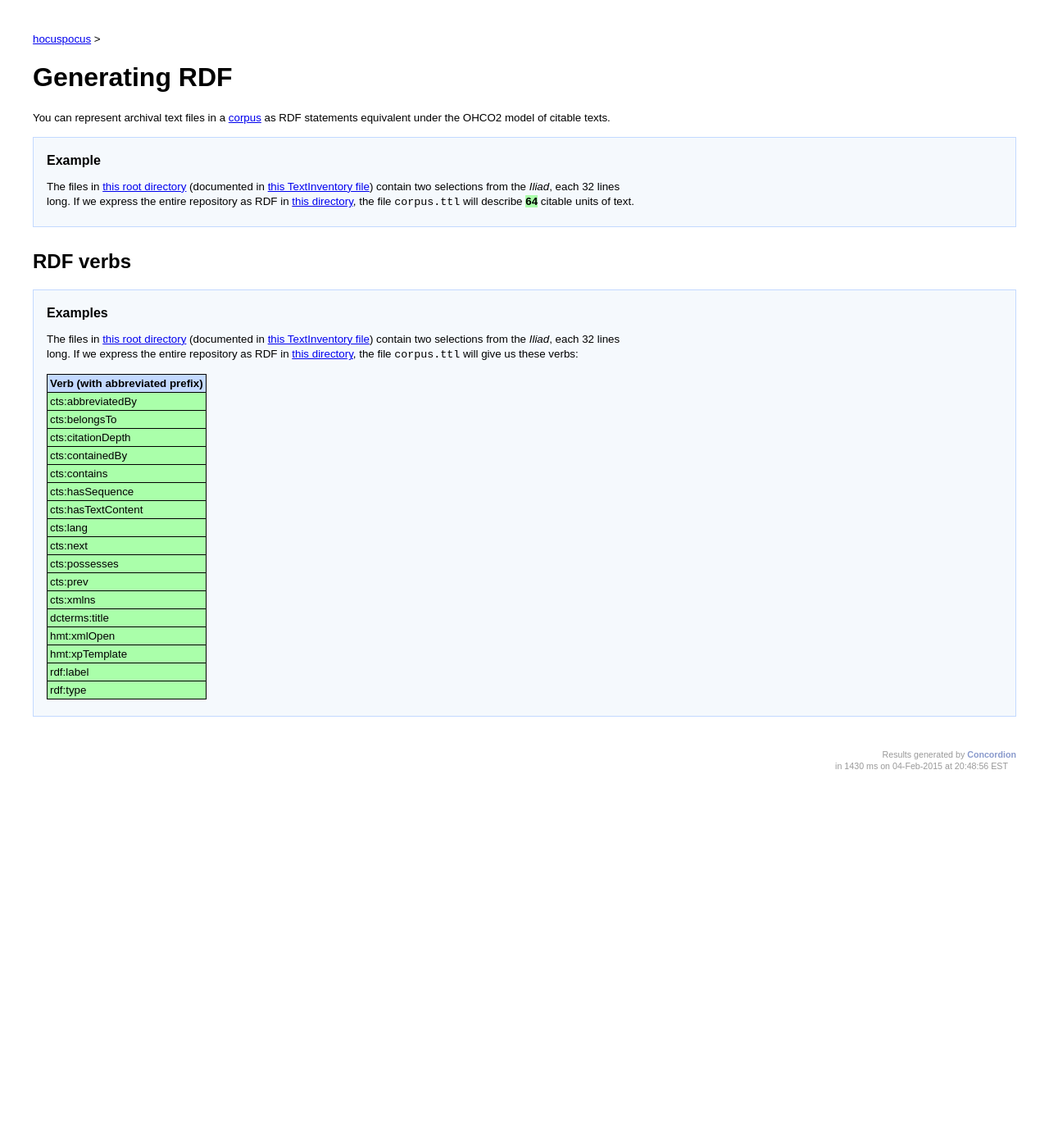
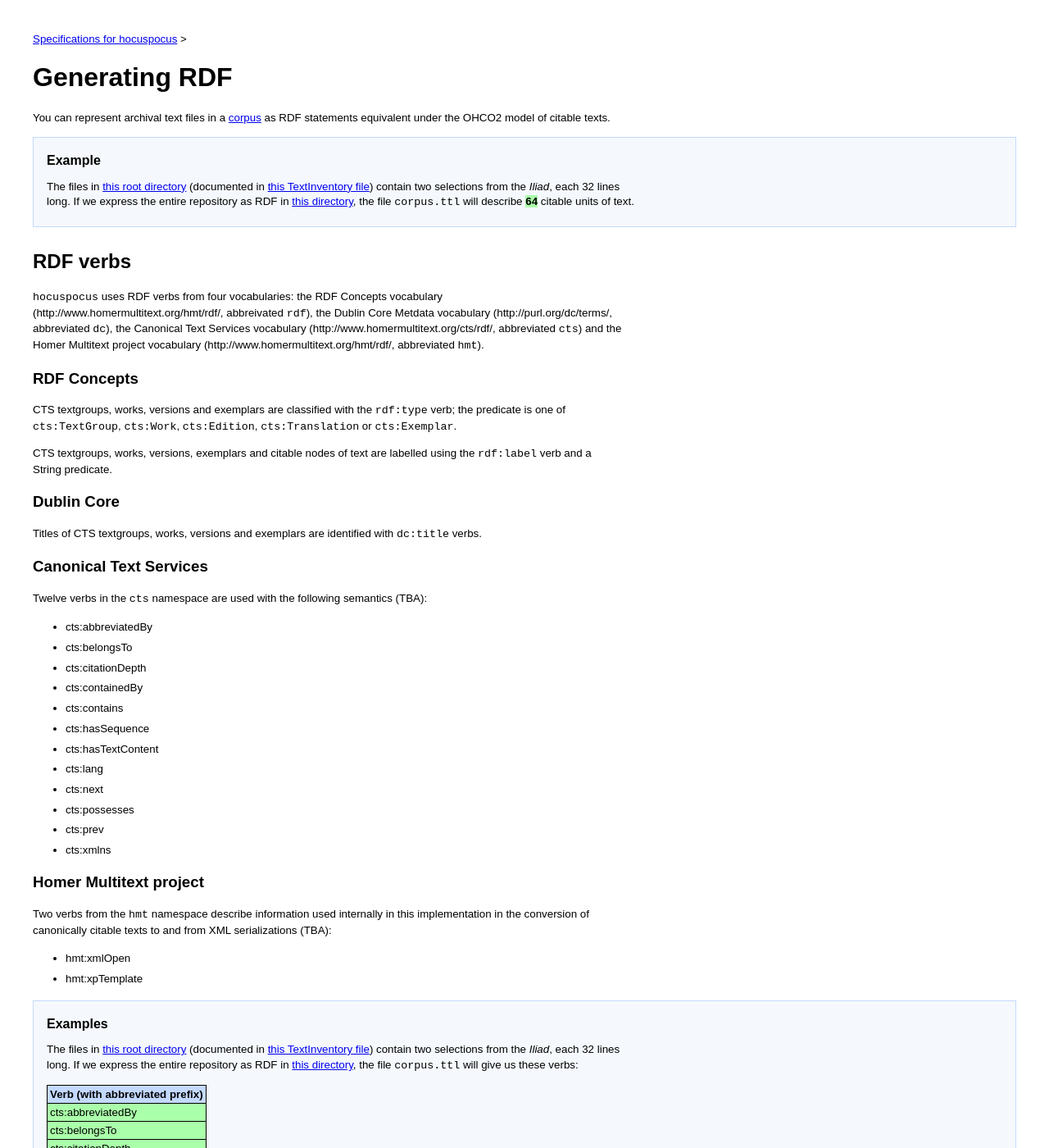
Before and after one commit to cite-architecture/hocuspocus, a Jekyll site: the page specs/hocuspocus/rdf/Rdf.html, which Jekyll copies as it is, in a window 1280 px wide and 1400 px high. Shown: the whole window at 82% size. Built offline with Jekyll 4.4.1, drawn with Linux system fonts in a browser that asks for light colours; Markdown is read by kramdown in place of the engine named in the settings; some of the changed text lies outside the part shown.

Commit message:
Update concordion specs

```diff
--- a/specs/hocuspocus/Hocuspocus.html
+++ b/specs/hocuspocus/Hocuspocus.html
@@ -163,13 +163,12 @@ ins {
 }
 </style><meta http-equiv="content-type" content="text/html; charset=UTF-8" />
 </head><body>
-    <h1>hocuspocus</h1>
-<h2>A system for managing a corpus of citable texts</h2>
+    <h1>Specifications for <code>hocuspocus</code></h1>
 <p>Hocuspocus helps manage a collection of text stored in an archival format, and prepares standard kinds of output from those archival texts.</p>
 <ul>
 <li>Constructing and validating the <a concordion:run="concordion" href="corpus/Corpus.html" class="success">archival corpus</a></li>
 <li>Converting <a concordion:run="concordion" href="tabulator/Tabulator.html" class="success">canonically citable texts to a tabular format</a> equivalent under OHCO2</li>
 <li>Generating an OHCO2-complete representation  of the corpus with <a concordion:run="concordion" href="rdf/Rdf.html" class="success">RDF statements</a></li>
 </ul>
-<div class="footer">Results generated by <a href="http://www.concordion.org" style="font-weight: bold; text-decoration: none; color: #89C;">Concordion</a><div class="testTime">in 7044 ms on 04-Feb-2015 at 20:48:54 EST</div></div></body>
+<div class="footer">Results generated by <a href="http://www.concordion.org" style="font-weight: bold; text-decoration: none; color: #89C;">Concordion</a><div class="testTime">in 6163 ms on 09-Feb-2015 at 07:34:19 EST</div></div></body>
 </html>
--- a/specs/hocuspocus/corpus/Corpus.html
+++ b/specs/hocuspocus/corpus/Corpus.html
@@ -162,7 +162,7 @@ ins {
   font-size: 8pt;
 }
 </style><meta http-equiv="content-type" content="text/html; charset=UTF-8" />
-</head><body><span class="breadcrumbs"><a href="../Hocuspocus.html">hocuspocus</a> &gt;</span>
+</head><body><span class="breadcrumbs"><a href="../Hocuspocus.html">Specifications for hocuspocus</a> &gt;</span>
     <h1>Basic contents of a corpus of texts</h1>
 <h2>Constructing a corpus</h2>
 <p>An archival corpus is made up of a set of text files, and an inventory documenting the citable structure of each document.<br /></p>
@@ -220,5 +220,5 @@ files in <a href="../../../resources/test/data/archive1/xml" concordion:set="#ar
 If we use <a href="../../../specs/data/archive1/incompleteinv.xml" concordion:set="#ti2 = setHref(#HREF)">this TextInventory file</a> with the same set of archival files, we can <strong concordion:assertTrue="shouldMakeCorpus(#ti2,#archive)" class="success">construct a valid Corpus</strong>, even though it contains only  <strong concordion:assertEquals="shouldGetNumberFilesInInventory(#ti2,#archive)" class="success">1</strong> entry for an online file.  We can verify that files listed in the inventory and files on disk<strong concordion:assertFalse="filesAndInventoryShouldMatch(#ti2,#archive)" class="success">do not match</strong>, and can determine that <strong concordion:assertEquals="shouldGetNumberFilesOnDiskNotInventoried(#ti2, #archive)" class="success">1</strong> file in the file system does not appear in the inventory, and that the first item (item <strong concordion:set="#missingIdx">0</strong>) in the list of missing files is <strong concordion:assertEquals="shouldGetFileOnDiskNotInventoried(#ti2,#archive, #missingIdx)" class="success">tier2/Iliad-B.xml</strong>.</p>
 <p><strong>Files in inventory not found in file system</strong>. If, with the same set of archival files, we use <a href="../../../specs/data/archive1/overbooked.xml" concordion:set="#ti3 = setHref(#HREF)">a TextInventory listing additional files as online</a> , we can still <strong concordion:assertTrue="shouldMakeCorpus(#ti3,#archive)" class="success">construct a valid Corpus</strong>, even though it contains  <strong concordion:assertEquals="shouldGetNumberFilesInInventory(#ti3,#archive)" class="success">3</strong> entries.  We can verify that files listed in the inventory and files on disk<strong concordion:assertFalse="filesAndInventoryShouldMatch(#ti3,#archive)" class="success">do not match</strong>, and can determine that <strong concordion:assertEquals="shouldGetNumberInventoriedFilesNotOnDisk(#ti3, #archive)" class="success">1</strong> file in the file system does not appear in the inventory, and that the first item in the list of missing files is <strong concordion:assertEquals="shouldGetInventoriedFileNotFound(#ti3,#archive, #missingIdx)" class="success">Iliad-C.xml</strong>.</p>
 <p></div></p>
-<div class="footer">Results generated by <a href="http://www.concordion.org" style="font-weight: bold; text-decoration: none; color: #89C;">Concordion</a><div class="testTime">in 316 ms on 04-Feb-2015 at 20:48:54 EST</div></div></body>
+<div class="footer">Results generated by <a href="http://www.concordion.org" style="font-weight: bold; text-decoration: none; color: #89C;">Concordion</a><div class="testTime">in 277 ms on 09-Feb-2015 at 07:34:19 EST</div></div></body>
 </html>
--- a/specs/hocuspocus/rdf/Rdf.html
+++ b/specs/hocuspocus/rdf/Rdf.html
@@ -162,7 +162,7 @@ ins {
   font-size: 8pt;
 }
 </style><meta http-equiv="content-type" content="text/html; charset=UTF-8" />
-</head><body><span class="breadcrumbs"><a href="../Hocuspocus.html">hocuspocus</a> &gt;</span>
+</head><body><span class="breadcrumbs"><a href="../Hocuspocus.html">Specifications for hocuspocus</a> &gt;</span>
     <h1>Generating RDF</h1>
 <p>You can represent archival text files in a <a href="../corpus/Corpus.html">corpus</a> as RDF statements equivalent under the OHCO2 model of citable texts.</p>
 <p><div class='example'></p>
@@ -171,6 +171,34 @@ ins {
 <a href="../../../resources/test/data/archive1/testinventory.xml" concordion:set="#ti = setHref(#HREF)">this TextInventory file</a>) contain two selections from the <em>Iliad</em>, each 32 lines long.   If we express the entire repository as RDF in  <a href="../../../tabulated" concordion:set="#tabdir = setHref(#HREF)">this directory</a>, the file <code>corpus.ttl</code> will describe <strong concordion:assertEquals="shouldCountTtlContentLines(#ti,#archive,#tabdir)" class="success">64</strong> citable units of text.</p>
 <p></div></p>
 <h2>RDF verbs</h2>
+<p><code>hocuspocus</code> uses RDF verbs from four vocabularies:   the RDF Concepts vocabulary (http://www.homermultitext.org/hmt/rdf/, abbreivated <code>rdf</code>), the Dublin Core Metdata vocabulary  (http://purl.org/dc/terms/, abbreviated <code>dc</code>),  the Canonical Text Services vocabulary (http://www.homermultitext.org/cts/rdf/, abbreviated <code>cts</code>) and the Homer Multitext project vocabulary (http://www.homermultitext.org/hmt/rdf/, abbreviated <code>hmt</code>).</p>
+<h3>RDF Concepts</h3>
+<p>CTS textgroups, works, versions and exemplars are classified with the <code>rdf:type</code> verb;  the predicate is one of <code>cts:TextGroup</code>, <code>cts:Work</code>, <code>cts:Edition</code>, <code>cts:Translation</code> or <code>cts:Exemplar</code>.</p>
+<p>CTS textgroups, works, versions, exemplars and citable nodes of text are labelled using  the <code>rdf:label</code> verb and a String predicate.</p>
+<h3>Dublin Core</h3>
+<p>Titles of CTS textgroups, works, versions and exemplars are identified with <code>dc:title</code> verbs.</p>
+<h3>Canonical Text Services</h3>
+<p>Twelve verbs in the <code>cts</code> namespace are used with the following semantics (TBA):</p>
+<ul>
+<li>cts:abbreviatedBy</li>
+<li>cts:belongsTo</li>
+<li>cts:citationDepth</li>
+<li>cts:containedBy</li>
+<li>cts:contains</li>
+<li>cts:hasSequence</li>
+<li>cts:hasTextContent</li>
+<li>cts:lang</li>
+<li>cts:next</li>
+<li>cts:possesses</li>
+<li>cts:prev</li>
+<li>cts:xmlns</li>
+</ul>
+<h3>Homer Multitext project</h3>
+<p>Two verbs from the <code>hmt</code> namespace describe information used internally in this implementation in the conversion of canonically citable texts to and from XML serializations (TBA):</p>
+<ul>
+<li>hmt:xmlOpen</li>
+<li>hmt:xpTemplate</li>
+</ul>
 <p><div class='example'></p>
 <h3>Examples</h3>
 <p>The files in <a href="../../../resources/test/data/archive1/xml/" concordion:set="#archive2 = setHref(#HREF)">this root directory</a> (documented in
@@ -196,5 +224,5 @@ ins {
 <tr><td class="success">rdf:type</td></tr>
 </table>
 <p></div></p>
-<div class="footer">Results generated by <a href="http://www.concordion.org" style="font-weight: bold; text-decoration: none; color: #89C;">Concordion</a><div class="testTime">in 1430 ms on 04-Feb-2015 at 20:48:56 EST</div></div></body>
+<div class="footer">Results generated by <a href="http://www.concordion.org" style="font-weight: bold; text-decoration: none; color: #89C;">Concordion</a><div class="testTime">in 1066 ms on 09-Feb-2015 at 07:34:20 EST</div></div></body>
 </html>
--- a/specs/hocuspocus/tabulator/Tabulator.html
+++ b/specs/hocuspocus/tabulator/Tabulator.html
@@ -162,7 +162,7 @@ ins {
   font-size: 8pt;
 }
 </style><meta http-equiv="content-type" content="text/html; charset=UTF-8" />
-</head><body><span class="breadcrumbs"><a href="../Hocuspocus.html">hocuspocus</a> &gt;</span>
+</head><body><span class="breadcrumbs"><a href="../Hocuspocus.html">Specifications for hocuspocus</a> &gt;</span>
     <h1>Tabulator</h1>
 <p>You can convert archival text files in a <a href="../corpus/Corpus.html">corpus</a> to a tabular delimited-text format that is equivalent under the OHCO2 model of citable texts.  It is possible to specify by URN a single document to convert, or to convert the entire corpus documented in the Text Inventory.</p>
 <h3>Example</h3>
@@ -170,5 +170,5 @@ ins {
 <a href="../../../specs/data/archive1/testinventory.xml" concordion:set="#ti = setHref(#HREF)">this TextInventory file</a>, if we request a tabular representation of <strong concordion:set="#urn">urn:cts:greekLit:tlg0012.tlg001.msA</strong>, the results will be in a file named <strong concordion:assertEquals="shouldGetFileNameForUrn(#ti,#archive,#urn)" class="success">Iliad-A.txt</strong>, and will have
 <strong concordion:assertEquals="shouldCountTabulatedLines(#ti,#archive,#urn)" class="success">33</strong> lines.</p>
 <p>If we tabulate all files in the same corpus in  <a href="../../../tabulated" concordion:set="#tabdir = setHref(#HREF)">this directory</a>, we will generate <strong concordion:assertEquals="shouldCountTabs(#ti, #archive, #tabdir)" class="success">2</strong> files.</p>
-<div class="footer">Results generated by <a href="http://www.concordion.org" style="font-weight: bold; text-decoration: none; color: #89C;">Concordion</a><div class="testTime">in 323 ms on 04-Feb-2015 at 20:48:56 EST</div></div></body>
+<div class="footer">Results generated by <a href="http://www.concordion.org" style="font-weight: bold; text-decoration: none; color: #89C;">Concordion</a><div class="testTime">in 314 ms on 09-Feb-2015 at 07:34:20 EST</div></div></body>
 </html>
```
